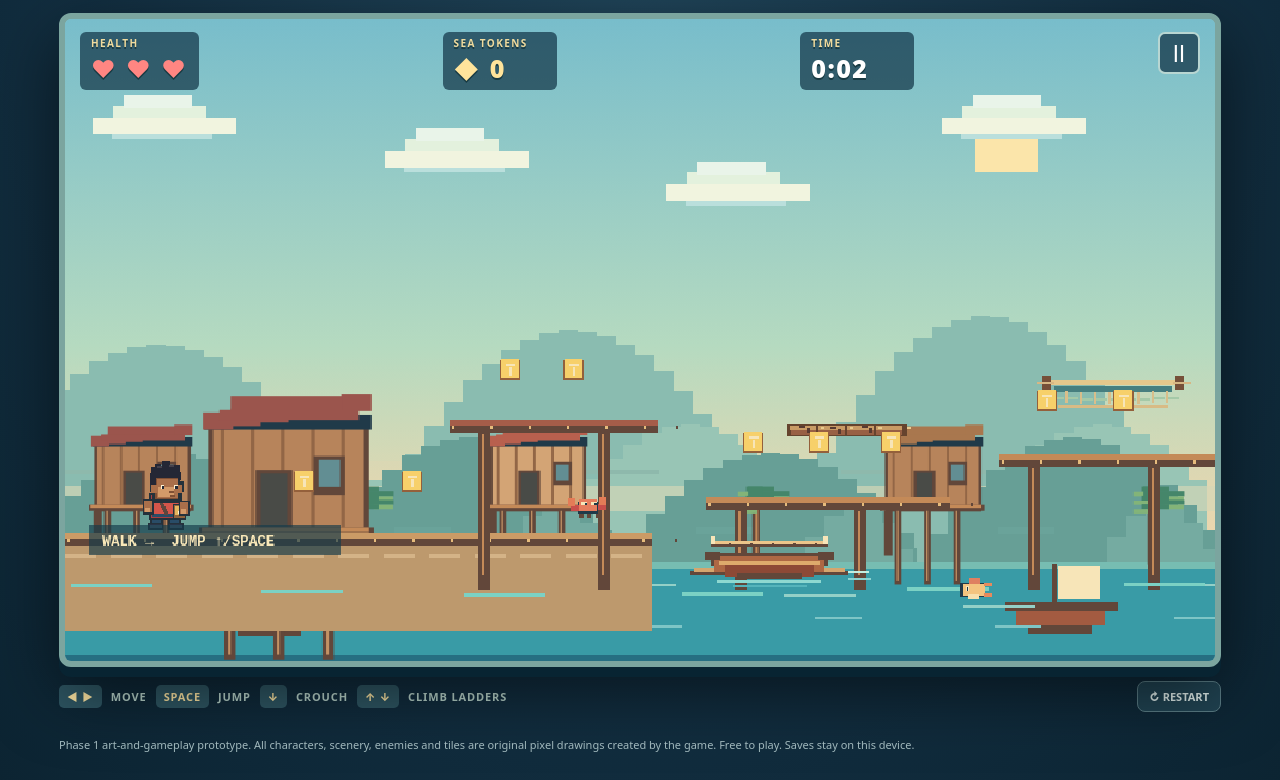
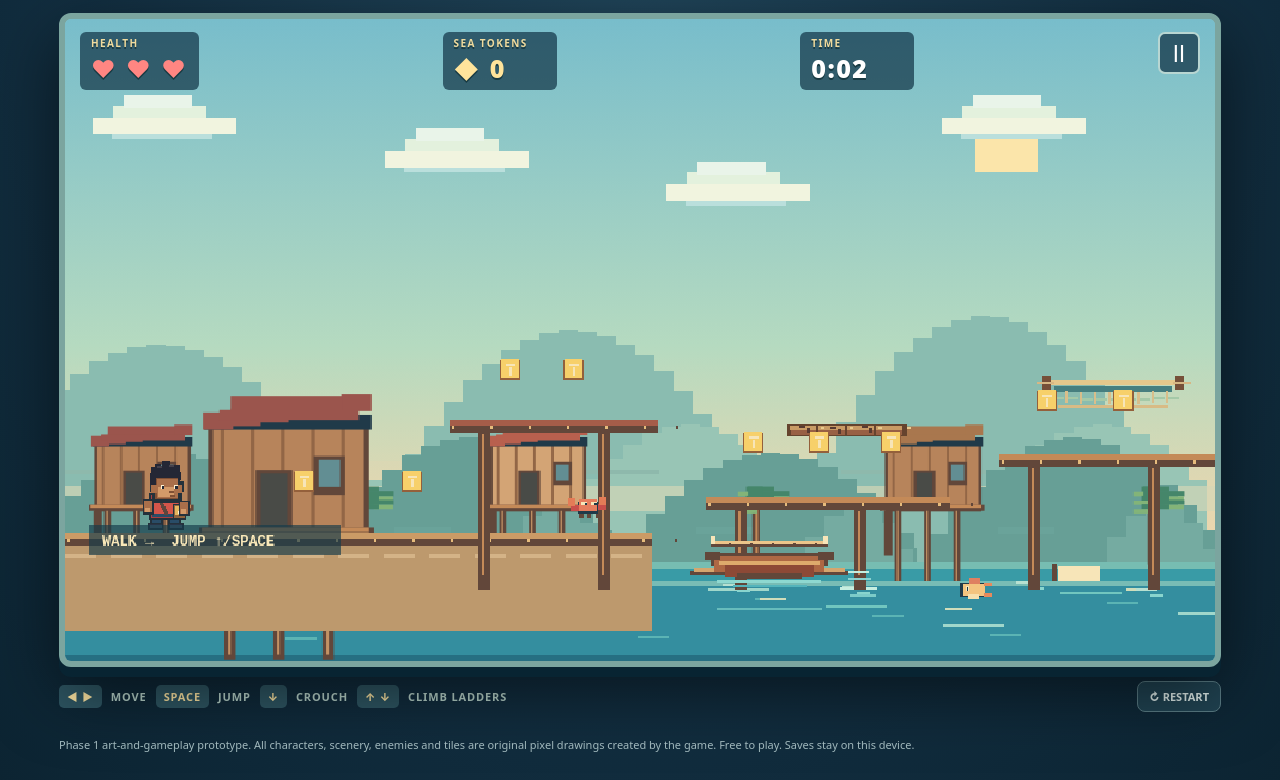
Before and after one commit to Roderick47/PNG-Adventure, a website: page coast/index.html in a window 1280 px wide. Both pictures are taken after a click on the button "↻ RESTART". Shown: the part 171-951 px from the top of the page. Drawn offline with Linux system fonts and the light colour scheme.

Commit message:
Phase 2.5.2: animated lagoon and wakes (integrated with parallax) (#14)
* Reconcile Phase 2.5.2 lagoon effects with merged parallax backgrounds

* Reconcile Phase 2.5.2 lagoon effects with merged parallax backgrounds

* Restore tested lagoon feature on integrated parallax base

* Reconcile Phase 2.5.2 lagoon effects with merged parallax backgrounds

* Reconcile Phase 2.5.2 lagoon effects with merged parallax backgrounds

* Reconcile lagoon feature with parallax environment

* Reconcile lagoon feature with parallax environment

* Reintroduce lagoon effect regression tests on integrated branch

```diff
--- /dev/null
+++ b/coast/environment/water.js
@@ -0,0 +1,95 @@
+/* Phase 2.5.2 — purely decorative water, foam, wakes, and bounded splashes.
+ * This module never changes physics, hazard positions, or collision surfaces.
+ * World-coordinate rendering avoids camera-relative wake drift.
+ */
+(function(root,factory){
+  const api=factory();
+  if(typeof module!=="undefined"&&module.exports)module.exports=api;
+  if(root)root.CoastWater=api;
+})(typeof window!=="undefined"?window:(typeof globalThis!=="undefined"?globalThis:this),function(){
+  "use strict";
+  const VIEW_WIDTH=960,MAX_SPLASHES=24,MAX_AGE=.65;
+  function bounded(n,fallback=0){return Number.isFinite(n)?n:fallback;}
+  function pixel(ctx,x,y,w,h,color){
+    if(w<=0||h<=0)return;
+    ctx.fillStyle=color;
+    ctx.fillRect(Math.round(x),Math.round(y),Math.round(w),Math.round(h));
+  }
+  function create(){
+    const splashes=[];
+    function splash(x,y,kind="water"){
+      if(!Number.isFinite(x)||!Number.isFinite(y))return;
+      if(splashes.length>=MAX_SPLASHES)splashes.shift();
+      splashes.push({x,y,kind,age:0});
+    }
+    function advance(dt){
+      const step=Math.max(0,Math.min(.1,bounded(dt)));
+      for(let i=splashes.length-1;i>=0;i--){
+        splashes[i].age+=step;
+        if(splashes[i].age>=MAX_AGE)splashes.splice(i,1);
+      }
+    }
+    function reset(){splashes.length=0;}
+    return Object.freeze({splash,advance,reset,count:()=>splashes.length,snapshot:()=>splashes.map(s=>({...s}))});
+  }
+  function draw(ctx,camera,time,waterY,world,options={}){
+    if(!ctx||typeof ctx.fillRect!=="function")throw new TypeError("Canvas context required");
+    const start=bounded(camera),t=options.reducedMotion?0:bounded(time);
+    const y=bounded(waterY,471);
+    const scene=world||{};
+    const min=start-60,max=start+VIEW_WIDTH+60;
+    // All geometry is world-space; the canvas is expected to be translated
+    // by -camera. Ocean paint ends below the gameplay water danger line.
+    pixel(ctx,min,y+2,max-min,62,"#348e9f");
+    pixel(ctx,min,y+2,max-min,4,"#78bcb5");
+    // Short, semi-transparent wave bands with bounded work.
+    for(let i=0;i<12;i++){
+      const x=min+i*98;
+      const wobble=options.reducedMotion?0:Math.sin(t*1.7+i*.9)*3;
+      const v=y+10+(i%3)*15+wobble;
+      pixel(ctx,x+9,v,51,2,i%2?"#71c6bf":"#a0d7cb");
+      pixel(ctx,x+48,v+8,26,2,"#5bb4b4");
+    }
+    // Gentle sky-coloured reflection shards, all below the surface.
+    for(let i=0;i<8;i++){
+      const x=min+i*150+40;
+      const drift=options.reducedMotion?0:Math.sin(t*.8+i)*6;
+      pixel(ctx,x+drift,y+8+(i%3)*8,22,2,"#d0ddba");
+    }
+    // Subtle water foam around existing stilt posts. Does not imply a
+    // new safe surface and never covers the platforms themselves.
+    for(const s of scene.surfaces||[]){
+      if(s.kind==="shore"||s.kind==="roof")continue;
+      if(s.x+s.w<min||s.x>max)continue;
+      for(let sx=s.x+24;sx<s.x+s.w;sx+=100){
+        if(sx<min||sx>max)continue;
+        const phase=options.reducedMotion?0:Math.sin(t*2+sx*.03)*3;
+        pixel(ctx,sx-10,y+5+phase,18,2,"#b7e0d1");
+        pixel(ctx,sx+2,y+10+phase,11,2,"#89d5ce");
+      }
+    }
+    // Canoe hulls are rendered separately by the sprite kit; the wake here
+    // follows the actual platform trajectory and turns with its direction.
+    for(const c of scene.canoes||[]){
+      if(c.x+c.w<min||c.x>max)continue;
+      const tail=c.direction<0?c.x+c.w+5:c.x-38;
+      const shimmer=options.reducedMotion?0:Math.sin(t*6+c.x*.05)*3;
+      pixel(ctx,tail,y+8+shimmer,31,2,"#c7eee0");
+      pixel(ctx,tail+8,y+14+shimmer,22,2,"#7ccbc8");
+      pixel(ctx,c.x+10,y+24,c.w-20,2,"#67bcbc");
+    }
+    for(const s of scene.splashes||[]){
+      if(s.x<min||s.x>max||s.age>=MAX_AGE)continue;
+      const q=s.age/MAX_AGE;
+      const spread=7+q*25;
+      const up=options.reducedMotion?0:Math.sin(q*Math.PI)*9;
+      const sy=Math.max(y+3,s.y-up);
+      pixel(ctx,s.x-spread,sy,spread*.75,2,"#d2f2db");
+      pixel(ctx,s.x+spread*.25,sy,spread*.75,2,"#d2f2db");
+      if(q<.5){
+        pixel(ctx,s.x-2,sy-6,4,4,"#f5f0d3");
+      }
+    }
+  }
+  return Object.freeze({VIEW_WIDTH,MAX_SPLASHES,MAX_AGE,create,draw});
+});
--- a/coast/game.js
+++ b/coast/game.js
@@ -2,6 +2,7 @@
 (function () {
   "use strict";
   const L=window.CoastLevel,S=window.CoastSprites;
+  const water=window.CoastWater.create();
   const parallax=window.CoastParallax;
   const reduceMotion=typeof window.matchMedia==="function"&&
     window.matchMedia("(prefers-reduced-motion: reduce)").matches;
@@ -31,6 +32,7 @@
     }
   }
   function reset(){
+    water.reset();
     platforms.reset();
     controller.reset();p.anim=0;
     animator.reset();
@@ -111,21 +113,25 @@
   function update(dt){
     clock+=dt;
     if(mode!=="playing")return;
+    water.advance(dt);
     runTime+=dt;
     invulnerable=Math.max(0,invulnerable-dt);
+    const wasOnCanoe=typeof p.supportId==="string"&&p.supportId.startsWith("canoe-");
     const movement=controller.step(keys,dt);
+    if(movement.jumped&&wasOnCanoe)water.splash(p.x,L.WATER_Y+5,"canoe");
     if(movement.jumped){
       animator.trigger("takeoff");
       burst(p.x,p.feet-3,"#f2dbaa",7);
     }
     if(movement.landed){
+      if(typeof p.supportId==="string"&&p.supportId.startsWith("canoe-"))water.splash(p.x,L.WATER_Y+5,"canoe");
       burst(p.x,p.feet,"#e4c591",5);
       animator.trigger("land");
     }
     if(p.grounded && p.feet===L.FLOOR && p.x<475){
       lastSafe={x:p.x,feet:p.feet};
     }
-    if(p.feet>L.WATER_Y+80){hurt(true);return;}
+    if(p.feet>L.WATER_Y+80){water.splash(p.x,L.WATER_Y+7,"fall");hurt(true);return;}
     if(!checkpoint&&p.x>=L.checkpoint.x){checkpoint=true;flash("CHECKPOINT REACHED!");}
     const body={x:p.x-14,y:p.feet-(p.crouch?27:58),w:28,h:p.crouch?27:58};
     for(const coin of coins){
@@ -159,9 +165,15 @@
     updateHud();
   }
   function rect(x,y,w,h,color){g.fillStyle=color;g.fillRect(Math.floor(x),Math.floor(y),Math.ceil(w),Math.ceil(h));}
+  function waterRenderer(ctx,cameraPos,time){
+    window.CoastWater.draw(ctx,cameraPos,time,L.WATER_Y,{
+      surfaces:L.surfaces,canoes,splashes:water.snapshot()
+    },{reducedMotion:reduceMotion});
+  }
   function draw(){
     parallax.draw(g,camera,clock,S,{reducedMotion:reduceMotion});
     g.save();g.translate(-Math.floor(camera),0);g.imageSmoothingEnabled=false;
+    waterRenderer(g,camera,clock);
     for(const h of L.houses){
       // Foreground stilt houses add recognisable village architecture to the platform layer.
       if(h.x>camera-240&&h.x<camera+1150)S.house(g,h.x,h.y,h.scale,h.tint);
@@ -195,11 +207,6 @@
         rect(ladder.x,y,5,18,"#76503e");rect(ladder.x+22,y,5,18,"#76503e");
         rect(ladder.x,y+8,27,4,"#d1a36f");
       }
-    }
-    // Water is a visible danger under the boardwalks; sea motion is subtle.
-    for(let i=0;i<20;i++){
-      const x=i*174+Math.sin(clock+i)*15;
-      rect(x,L.WATER_Y+8+Math.sin(clock*2+i)*5,68,3,"#7bd1c4");
     }
     for(const f of fish){
       const pose=L.fishPosition(f,clock);
--- a/coast/index.html
+++ b/coast/index.html
@@ -12,6 +12,7 @@
 <script src="./player/character.js" defer></script>
 <script src="./sprites.js" defer></script>
 <script src="./environment/parallax.js" defer></script>
+<script src="./environment/water.js" defer></script>
 <script src="./player/animator.js" defer></script>
 <script src="./player/controller.js" defer></script>
 <script src="./world/platforms.js" defer></script>
--- a/sw.js
+++ b/sw.js
@@ -1,9 +1,9 @@
 /* Offline caching for this small, fully static prototype. */
-const CACHE = "png-adventure-v0.13";
+const CACHE = "png-adventure-v0.15";
 const ASSETS = [
   "./", "./index.html", "./style.css", "./src/core.js", "./src/level.js", "./src/art.js", "./src/game.js",
   "./manifest.webmanifest", "./assets/icon.svg",
-  "./coast/", "./coast/index.html", "./coast/style.css", "./coast/level.js", "./coast/player/character.js", "./coast/player/animator.js", "./coast/player/controller.js", "./coast/world/platforms.js", "./coast/world/canoes.js", "./coast/world/breakaways.js", "./coast/world/nets.js", "./coast/input/touch.js", "./coast/sprites.js", "./coast/environment/parallax.js", "./coast/game.js",
+  "./coast/", "./coast/index.html", "./coast/style.css", "./coast/level.js", "./coast/player/character.js", "./coast/player/animator.js", "./coast/player/controller.js", "./coast/world/platforms.js", "./coast/world/canoes.js", "./coast/world/breakaways.js", "./coast/world/nets.js", "./coast/input/touch.js", "./coast/sprites.js", "./coast/environment/parallax.js", "./coast/environment/water.js", "./coast/game.js",
   "./coast/player/", "./coast/player/index.html", "./coast/player/workshop.js"
 ];
 self.addEventListener("install", function (event) {
```
Also changed, not shown: tests/coast.test.cjs (+2 -0 lines), tests/water.test.cjs (added, +78 -0 lines), .github/workflows/test.yml, README.md.
